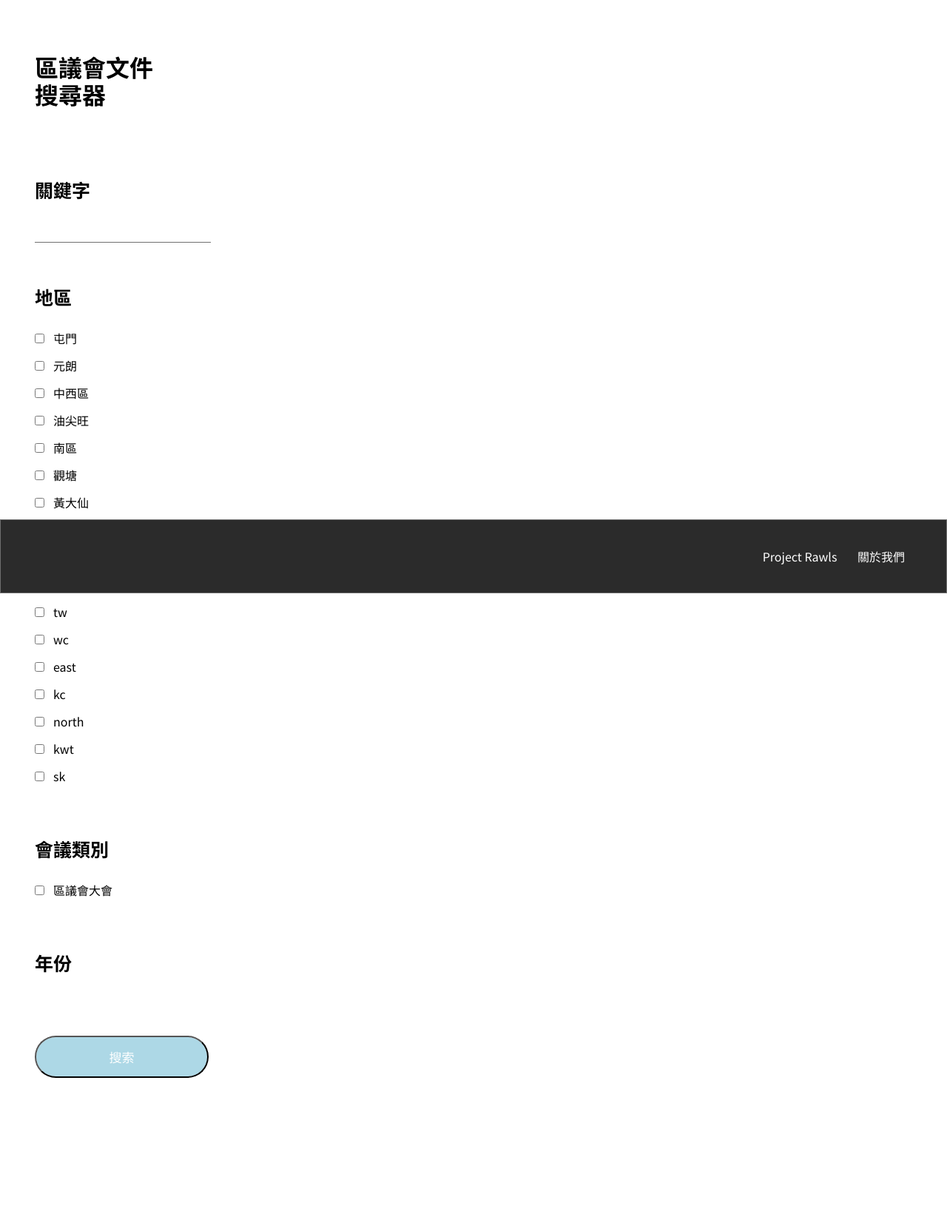
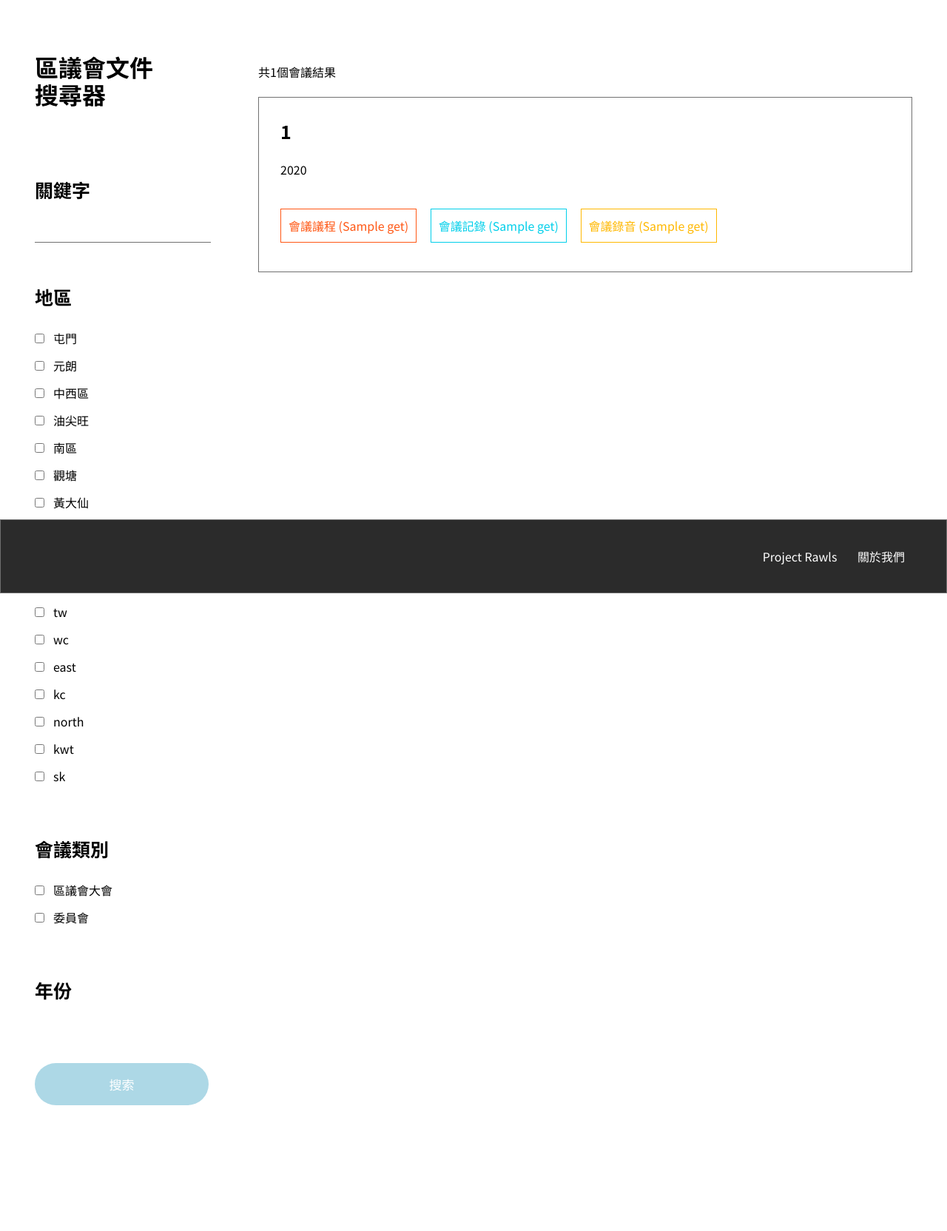
Before and after one commit to jasonho215/dc, a Python web app: template dc/template/index.html in a window 1280 px wide. Shown: the whole page at 74% size. Before the commit the page ends 1457 px from the top, so only its background shows below. Run offline with Jinja, Linux system fonts and the light colour scheme; the template is opened without the code that fills it: most values are stand-ins (such as "Sample title", 1, 10 or a date in 2020).

Commit message:
Complete landing page

```diff
--- /dev/null
+++ b/dc/template/component/result_cell.html
@@ -0,0 +1,36 @@
+{% import 'macro.j2' as macro %}
+<a class="cell">
+  <section class="cellContainer">
+    <h2 class="meetingName">
+      {{item["meeting_number"]}}
+    </h2>
+    <div class="metaInfoContainer">
+      <div class="metaInfo">
+        <p class="info">
+          {{ item["year"] }}
+        </p>
+      </div>
+      <div class="metaInfo">
+        <p class="info">
+          {{ macro.map_district(item["district"]) }}
+        </p>
+      </div>
+      <div class="metaInfo">
+        <p class="info">
+          {{ macro.map_meeting_type(item["meeting_type"]) }}
+        </p>
+      </div>
+    </div>
+    <div class="aggregratedInfoContainer">
+      <div class="aggregratedInfo agenda">
+        會議議程 ({{ item["count_by_document_type"].get("agenda", 0) }})
+      </div>
+      <div class="aggregratedInfo minutes">
+        會議記錄 ({{ item["count_by_document_type"].get("minutes", 0) }})
+      </div>
+      <div class="aggregratedInfo audio">
+        會議錄音 ({{ item["count_by_document_type"].get("audio", 0) }})
+      </div>
+    </div>
+  </section>
+</a>
--- /dev/null
+++ b/dc/template/component/result_cell.style.html
@@ -0,0 +1,71 @@
+<style>
+  a.cell {
+    display: block;
+    color: black;
+    text-decoration: none;
+    margin-bottom: 20px;
+  }
+  a.cell:last-of-type {
+    margin-bottom: 0;
+  }
+  section.cellContainer {
+    background: #ffffff 0% 0% no-repeat padding-box;
+    border: 1px solid #707070;
+    opacity: 1;
+    padding: 27px 29px 39px;
+  }
+  .meetingName {
+    text-align: left;
+    font: Bold 25px/37px Noto Sans HK;
+    letter-spacing: 0;
+    color: #000000;
+    opacity: 1;
+    margin: 0;
+    margin-bottom: 5px;
+  }
+  .metaInfoContainer {
+    margin-bottom: 25px;
+  }
+  .metaInfoContainer .metaInfo {
+    display: inline-block;
+    margin-right: 25px;
+  }
+  .metaInfoContainer .metaInfo:last-of-type {
+    margin-right: 0;
+  }
+  .metaInfoContainer .metaInfo .info {
+    text-align: left;
+    font: 16px/24px Noto Sans HK;
+    letter-spacing: 0;
+    color: #000000;
+    opacity: 1;
+  }
+  .aggregratedInfoContainer .aggregratedInfo {
+    display: inline-block;
+    margin-right: 15px;
+  }
+  .aggregratedInfoContainer .aggregratedInfo:last-of-type {
+    margin-right: 0;
+  }
+  .aggregratedInfoContainer .aggregratedInfo {
+    text-align: left;
+    font: 16px/24px Noto Sans HK;
+    letter-spacing: 0;
+    color: #000000;
+    opacity: 1;
+    border: 1px solid #000000;
+    padding: 10px;
+  }
+  .aggregratedInfoContainer .aggregratedInfo.agenda {
+    color: #ff5714;
+    border-color: #ff5714;
+  }
+  .aggregratedInfoContainer .aggregratedInfo.minutes {
+    color: #00cfea;
+    border-color: #00cfea;
+  }
+  .aggregratedInfoContainer .aggregratedInfo.audio {
+    color: #ffb800;
+    border-color: #ffb800;
+  }
+</style>
--- a/dc/template/component/sidebar.html
+++ b/dc/template/component/sidebar.html
@@ -1,186 +1,57 @@
+{% import "macro.j2" as macro %}
 <div id="sidebar">
   <h1 class="title">區議會文件<br />搜尋器</h1>
-  <form id="search_form" method="GET">
+  <form id="search_form" method="GET" action="/q">
     <fieldset>
       <legend>關鍵字</legend>
-      <input id="keyword" name="keyword" type="text" />
+      <input id="keyword" name="keyword" type="text" value="{{ keyword }}" />
     </fieldset>
     <fieldset>
       <legend>地區</legend>
       <ul id="districtList" class="checkboxList">
+        {% for district_val, label in macro.DISTRICT_MAP.items() %}
         <li>
           <div>
-            <input id="tm" name="district" type="checkbox" value="tm" /><label
-              for="tm"
-              >屯門</label
+            <input id="{{ district_val }}" name="district" type="checkbox" value="{{ district_val }}" {{ "checked" if district_val in district }}/><label
+              for="{{ district_val }}"
+              >{{ label }}</label
             >
           </div>
         </li>
-        <li>
-          <div>
-            <input id="yl" name="district" type="checkbox" value="yl" /><label
-              for="yl"
-              >元朗</label
-            >
-          </div>
-        </li>
-        <li>
-          <div>
-            <input
-              id="island"
-              name="district"
-              type="checkbox"
-              value="island"
-            /><label for="island">中西區</label>
-          </div>
-        </li>
-        <li>
-          <div>
-            <input id="ytm" name="district" type="checkbox" value="ytm" /><label
-              for="ytm"
-              >油尖旺</label
-            >
-          </div>
-        </li>
-        <li>
-          <div>
-            <input
-              id="south"
-              name="district"
-              type="checkbox"
-              value="south"
-            /><label for="south">南區</label>
-          </div>
-        </li>
-        <li>
-          <div>
-            <input id="kt" name="district" type="checkbox" value="kt" /><label
-              for="kt"
-              >觀塘</label
-            >
-          </div>
-        </li>
-        <li>
-          <div>
-            <input id="wts" name="district" type="checkbox" value="wts" /><label
-              for="wts"
-              >黃大仙</label
-            >
-          </div>
-        </li>
-        <li>
-          <div>
-            <input id="ssp" name="district" type="checkbox" value="ssp" /><label
-              for="ssp"
-              >深水埗</label
-            >
-          </div>
-        </li>
-        <li>
-          <div>
-            <input id="st" name="district" type="checkbox" value="st" /><label
-              for="st"
-              >沙田</label
-            >
-          </div>
-        </li>
-        <li>
-          <div>
-            <input id="tp" name="district" type="checkbox" value="tp" /><label
-              for="tp"
-              >大埔</label
-            >
-          </div>
-        </li>
-        <li>
-          <div>
-            <input id="tw" name="district" type="checkbox" value="tw" /><label
-              for="tw"
-              >tw</label
-            >
-          </div>
-        </li>
-        <li>
-          <div>
-            <input id="wc" name="district" type="checkbox" value="wc" /><label
-              for="wc"
-              >wc</label
-            >
-          </div>
-        </li>
-        <li>
-          <div>
-            <input
-              id="east"
-              name="district"
-              type="checkbox"
-              value="east"
-            /><label for="east">east</label>
-          </div>
-        </li>
-        <li>
-          <div>
-            <input id="kc" name="district" type="checkbox" value="kc" /><label
-              for="kc"
-              >kc</label
-            >
-          </div>
-        </li>
-        <li>
-          <div>
-            <input
-              id="north"
-              name="district"
-              type="checkbox"
-              value="north"
-            /><label for="north">north</label>
-          </div>
-        </li>
-        <li>
-          <div>
-            <input id="kwt" name="district" type="checkbox" value="kwt" /><label
-              for="kwt"
-              >kwt</label
-            >
-          </div>
-        </li>
-        <li>
-          <div>
-            <input id="sk" name="district" type="checkbox" value="sk" /><label
-              for="sk"
-              >sk</label
-            >
-          </div>
-        </li>
+        {% endfor %}
       </ul>
     </fieldset>
     <fieldset>
       <legend>會議類別</legend>
       <ul id="meeting_type" class="checkboxList">
+        {% for meeting_type_val, label in macro.MEETING_TYPE_MAP.items() %}
         <li>
           <div>
             <input
-              id="full_council"
+              id="{{ meeting_type_val }}"
               name="meeting_type"
               type="checkbox"
-              value="full_council"
-            /><label for="full_council">區議會大會</label>
+              value="{{ meeting_type_val }}"
+              {{ "checked" if meeting_type_val in meeting_type }}
+            /><label for="{{ meeting_type_val }}">{{label}}</label>
           </div>
         </li>
+        {% endfor %}
       </ul>
     </fieldset>
     <fieldset>
       <legend>年份</legend>
       <ul id="year" class="checkboxList">
-        {% for year in range(start_year, end_year + 1) %}
+        {% for val in range(start_year, end_year + 1) %}
         <li>
           <div>
             <input
-              id="year_{{ year }}"
+              id="year_{{ val }}"
               name="year"
               type="checkbox"
-              value="{{ year }}"
-            /><label for="year_{{ year }}">{{ year }}</label>
+              value="{{ val }}"
+              {{ "checked" if "{}".format(val) in year }}
+            /><label for="year_{{ val }}">{{ val }}</label>
           </div>
         </li>
         {% endfor %}
@@ -255,8 +126,11 @@
     letter-spacing: 0;
     color: #ffffff;
     -webkit-appearance: button;
+    border: none;
+    cursor: pointer;
   }
   div#sidebar input#submitBtn:disabled {
     background: #d0d0d0 0% 0% no-repeat padding-box;
+    cursor:not-allowed;
   }
 </style>
--- a/dc/template/index.html
+++ b/dc/template/index.html
@@ -5,16 +5,40 @@
 {% endblock head %} {% block body %}
 <div class="content">
   <div class="sideBar">
-    {% include "component/sidebar.html" %}
+    {% include "component/sidebar.html" with context %}
+  </div>
+  <div class="searchResults">
+      <p class="searchResultCount">共{{ result|length }}個會議結果</p>
+    {% for item in result %}
+        {% include "component/result_cell.html" %}
+    {% endfor %}
   </div>
 </div>
 <style>
   div.content {
     display: table;
+    width: 100%;
   }
   div.content > div.sideBar {
     display: table-cell;
     padding: 72px 64px 72px 47px;
+    width: 10%;
+  }
+  div.content > div.searchResults {
+      display: table-cell;
+      padding-top: 64px;
+      padding-right: 47px;
+      padding-bottom: 64px;
+  }
+  .searchResultCount {
+    text-align: left;
+    font: 16px/24px Noto Sans HK;
+    letter-spacing: 0;
+    color: #000000;
+    opacity: 1;
+    margin-top: 0;
+    margin-bottom: 22px;
   }
 </style>
+{% include "component/result_cell.style.html" %}
 {% endblock body %}
--- /dev/null
+++ b/dc/template/macro.j2
@@ -0,0 +1,33 @@
+{% set DISTRICT_MAP = {
+    "tm": "屯門",
+    "yl": "元朗",
+    "island": "中西區",
+    "ytm": "油尖旺",
+    "south": "南區",
+    "kt": "觀塘",
+    "wts": "黃大仙",
+    "ssp": "深水埗",
+    "st": "沙田",
+    "tp": "大埔",
+    "tw": "tw",
+    "wc": "wc",
+    "east": "east",
+    "kc": "kc",
+    "north": "north",
+    "kwt": "kwt",
+    "sk": "sk",
+} %}
+
+{% set MEETING_TYPE_MAP = {
+    "full_council": "區議會大會",
+    "committee": "委員會",
+}
+%}
+
+{% macro map_district(label) -%}
+    {{ DISTRICT_MAP.get(label, "") }}
+{%- endmacro %}
+
+{% macro map_meeting_type(label) -%}
+    {{ MEETING_TYPE_MAP.get(label, "") }}
+{%- endmacro %}
```
Also changed, not shown: dc/server/__init__.py (+36 -1 lines).
